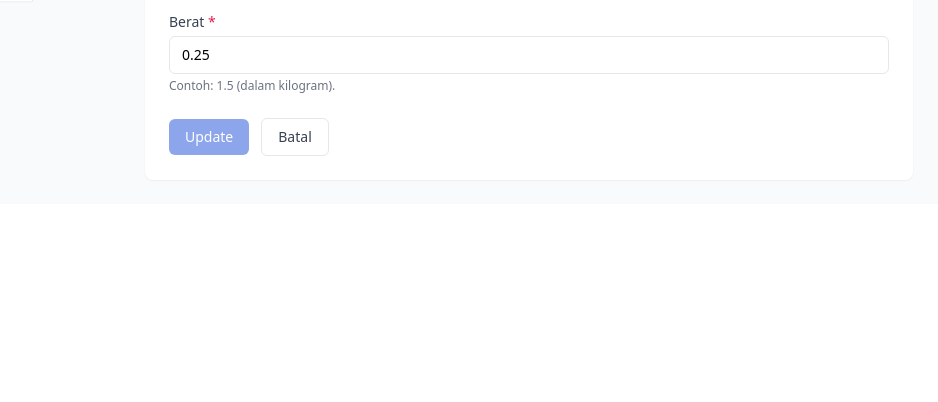
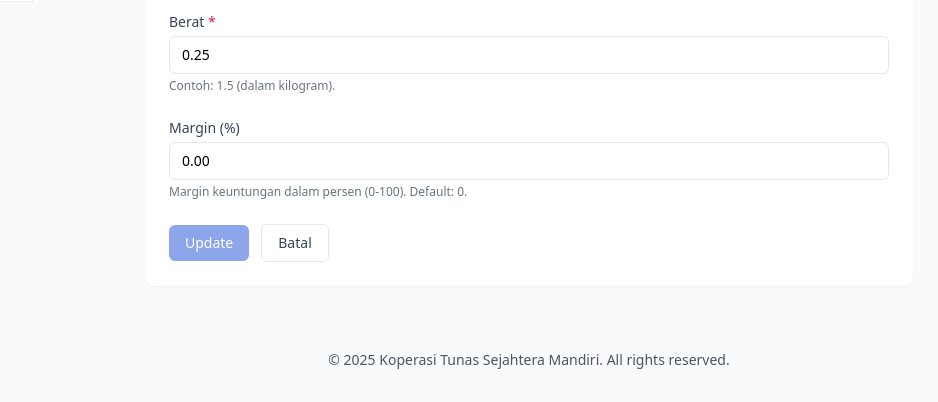
Before and after one commit to salsafds/toko-tsm, a Laravel app: page /data-barang/BRG0001/edit in a window 1280 px wide. Shown: the part 799-1201 px from the top of the page, without its empty margins (255-1193 px from the left). Before the commit the page ends 980 px from the top, so only its background shows below. Run offline with Laravel 12, Linux system fonts and the light colour scheme; a user stored in the database is signed in; data comes from the database, SQL or seed files in the repository; style sheets or scripts are compiled from the project's sources.

Commit message:
margin + retail WMA

```diff
--- a/app/Http/Controllers/Admin/BarangController.php
+++ b/app/Http/Controllers/Admin/BarangController.php
@@ -59,20 +59,20 @@
             ], 409);
         }
 
-    // Validasi
+        // Validasi (tambahkan validasi untuk margin)
         $request->validate([
             'nama_barang' => 'required|string|max:100',
             'id_kategori_barang' => 'required|exists:kategori_barang,id_kategori_barang',
             'id_supplier' => 'required|exists:supplier,id_supplier',
             'id_satuan' => 'required|exists:satuan,id_satuan',
             'berat' => 'required|numeric|min:0.01',
+            'margin' => 'nullable|numeric|min:0|max:100', // Tambahkan validasi margin (opsional, 0-100%)
         ]);
 
         // Buat ID otomatis
          $nextId = $this->generateNextId();
-
     // Simpan data
-    $barang = Barang::create([
+    Barang::create([
         'id_barang' => $nextId,
         'nama_barang' => $request->nama_barang,
         'id_kategori_barang' => $request->id_kategori_barang,
@@ -83,13 +83,11 @@
         'harga_beli' => 0,
         'stok' => 0,
         'retail' => 0,
+        'margin' => $request->margin ?? 0,
     ]);
-
-    return response()->json([
-        'success' => true,
-        'message' => 'Barang berhasil ditambahkan.',
-        'barang' => $barang
-    ]);
+    // Redirect ke index dengan success message
+    return redirect()->route('admin.data-barang.index')
+                    ->with('success', 'Barang berhasil ditambahkan.');
 }
 
     public function edit($id_barang)
@@ -108,7 +106,7 @@
      */
     public function update(Request $request, $id_barang)
 {
-        // Validasi hanya untuk atribut dasar
+    // Validasi tetap sama
     $request->validate([
         'nama_barang' => 'required|string|max:100',
         'id_kategori_barang' => 'required|exists:kategori_barang,id_kategori_barang',
@@ -116,7 +114,9 @@
         'id_satuan' => 'required|exists:satuan,id_satuan',
         'merk_barang' => 'nullable|string|max:100',
         'berat' => 'required|numeric|min:0.01',
+        'margin' => 'nullable|numeric|min:0|max:100',
     ], [
+        // Pesan error tetap sama
         'nama_barang.required' => 'Nama barang wajib diisi.',
         'nama_barang.string' => 'Nama barang harus berupa teks.',
         'nama_barang.max' => 'Nama barang tidak boleh lebih dari 100 karakter.',
@@ -131,10 +131,17 @@
         'berat.required' => 'Berat wajib diisi.',
         'berat.numeric' => 'Berat harus berupa angka.',
         'berat.min' => 'Berat harus lebih dari 0.',
+        'margin.numeric' => 'Margin harus berupa angka.',
+        'margin.min' => 'Margin minimal 0.',
+        'margin.max' => 'Margin maksimal 100.',
     ]);
 
     $barang = Barang::findOrFail($id_barang);
 
+    // Simpan margin lama untuk cek apakah berubah
+    $marginLama = $barang->margin ?? 0;
+
+    // Update data barang
     $barang->update([
         'nama_barang' => $request->nama_barang,
         'id_kategori_barang' => $request->id_kategori_barang,
@@ -142,16 +149,25 @@
         'id_satuan' => $request->id_satuan,
         'merk_barang' => $request->merk_barang ?: '',
         'berat' => $request->berat,
+        'margin' => $request->margin ?? 0,
+    ]);
 
+    // Jika margin berubah dan harga_beli > 0, hitung ulang harga retail
+    $marginBaru = $request->margin ?? 0;
+    if ($marginLama != $marginBaru && $barang->harga_beli > 0) {
+        $hargaRetailBaru = $barang->harga_beli * (1 + ($marginBaru / 100));
+        $barang->update([
+            'retail' => round($hargaRetailBaru, 2), // Bulatkan ke 2 desimal
         ]);
+    }
 
     return redirect()->route('admin.data-barang.index')
                     ->with('success', 'Data barang berhasil diperbarui.');
     }
 
+
     public function destroy($id_barang)
     {
-
         $barang = Barang::findOrFail($id_barang);
         $barang->delete();
 
@@ -167,6 +183,7 @@
         $nextNumber = $maxNum + 1;
         return 'BRG' . str_pad($nextNumber, 4, '0', STR_PAD_LEFT);
     }
+
     public function updateRetail($id_barang, $kuantitas_baru, $harga_beli_baru)
     {
         $barang = Barang::find($id_barang);
@@ -193,8 +210,8 @@
             ($stok_lama * $harga_beli_lama) + ($kuantitas_baru * $harga_beli_baru)
         ) / $stok_total;
 
-    // Misal: margin retail 30%
-    $margin = 0.30;
+        // Gunakan margin per barang dari database (bukan hardcoded 30%)
+        $margin = ($barang->margin ?? 0) / 100; // Bagi 100 karena disimpan sebagai persen
         $harga_retail_baru = $harga_beli_rata * (1 + $margin);
 
         // Update data barang
--- a/app/Models/Barang.php
+++ b/app/Models/Barang.php
@@ -25,6 +25,7 @@
         'harga_beli',
         'stok',
         'retail',
+        'margin',
     ];
 
     public function kategoriBarang() { return $this->belongsTo(KategoriBarang::class, 'id_kategori_barang'); }
--- a/resources/views/admin/data-barang/_form.blade.php
+++ b/resources/views/admin/data-barang/_form.blade.php
@@ -158,12 +158,35 @@
   @endif
 </div>
 
+{{-- Margin --}}
+<div class="grid grid-cols-1 gap-1">
+  <label for="margin" class="block text-sm font-medium text-gray-700">
+    Margin (%)
+  </label>
+  <input
+    id="margin"
+    name="margin"
+    type="number"
+    step="0.01"
+    min="0"
+    max="100"
+    value="{{ old('margin', $barang->margin ?? 0) }}"
+    class="w-full rounded-md border px-3 py-2 text-sm {{ $errors->has('margin') ? 'border-red-500 bg-red-50 focus:border-red-500 focus:ring-red-200' : 'border-gray-200 focus:border-blue-500 focus:ring-blue-100' }}"
+    placeholder="Masukkan margin dalam persen (contoh: 30.00)"
+  >
+  @if ($errors->has('margin'))
+    <p class="text-sm text-red-600 mt-1">{{ $errors->first('margin') }}</p>
+  @else
+    <p id="margin_error" class="text-sm text-red-600 mt-1 hidden"></p>
+    <p class="text-xs text-gray-500">Margin keuntungan dalam persen (0-100). Default: 0.</p>
+  @endif
+</div>
+
 {{-- Tombol --}}
 <div class="flex items-center gap-3">
   <button
     type="submit"
-      class="inline-flex items-center px-4 py-2 bg-blue-700 text-white text-sm rounded-md hover:bg-blue-800 {{ isset($isEdit) && $isEdit ? 'disabled:opacity-50' : '' }}"
-      {{ isset($isEdit) && $isEdit ? 'disabled' : '' }}
+    class="inline-flex items-center px-4 py-2 bg-blue-700 text-white text-sm rounded-md hover:bg-blue-800"
     id="submitButton"
   >
     @if(isset($barang))
--- a/resources/views/admin/data-barang/edit.blade.php
+++ b/resources/views/admin/data-barang/edit.blade.php
@@ -27,6 +27,7 @@
   const satuanSelect = document.querySelector('#id_satuan');
   const merkInput = document.querySelector('#merk_barang');
   const beratInput = document.querySelector('#berat');
+  const marginInput = document.querySelector('#margin');
   const submitButton = document.querySelector('#submitButton');
 
   const namaError = document.querySelector('#nama_barang_error');
@@ -35,18 +36,35 @@
   const satuanError = document.querySelector('#id_satuan_error');
   const merkError = document.querySelector('#merk_barang_error');
   const beratError = document.querySelector('#berat_error');
+  const marginError = document.querySelector('#margin_error');
 
   if (!form) return;
 
-  // Simpan nilai awal (hanya atribut dasar)
+  // Deteksi apakah mode edit (berdasarkan input _method PUT)
+  const isEdit = form.querySelector('input[name="_method"]')?.value === 'PUT';
+
+  // Fungsi untuk normalisasi nilai margin (ke number, default 0)
+  function normalizeMargin(value) {
+    const num = parseFloat(value || 0);
+    return isNaN(num) ? 0 : num;
+  }
+
+  // Simpan nilai awal (dengan normalisasi untuk margin)
   const initial = {
     nama: namaInput?.value.trim() || '',
     kategori: kategoriSelect?.value || '',
     supplier: supplierSelect?.value || '',
     satuan: satuanSelect?.value || '',
     merk: merkInput?.value.trim() || '',
-    berat: beratInput?.value.trim() || ''
+    berat: beratInput?.value.trim() || '',
+    margin: normalizeMargin(marginInput?.value) // Normalisasi ke number
   };
+
+  // Set tombol disabled default untuk mode edit
+  if (isEdit) {
+    submitButton.disabled = true;
+    submitButton.classList.add('opacity-50');
+  }
 
   function checkChanges() {
     const current = {
@@ -55,7 +73,8 @@
       supplier: supplierSelect?.value || '',
       satuan: satuanSelect?.value || '',
       merk: merkInput?.value.trim() || '',
-      berat: beratInput?.value.trim() || ''
+      berat: beratInput?.value.trim() || '',
+      margin: normalizeMargin(marginInput?.value) // Normalisasi ke number
     };
 
     const same = Object.keys(initial).every(k => initial[k] === current[k]);
@@ -68,20 +87,24 @@
     }
   }
 
-  [namaInput, kategoriSelect, supplierSelect, satuanSelect, merkInput, beratInput].forEach(el => {
+  // Event listener untuk mendeteksi perubahan (tambahkan 'blur' untuk input number)
+  [namaInput, kategoriSelect, supplierSelect, satuanSelect, merkInput, beratInput, marginInput].forEach(el => {
     if (!el) return;
     el.addEventListener('input', checkChanges);
     el.addEventListener('change', checkChanges);
+    if (el.type === 'number') {
+      el.addEventListener('blur', checkChanges); // Pastikan perubahan terdeteksi saat blur
+    }
   });
 
   form.addEventListener('submit', function (e) {
     e.preventDefault();
 
-    // Reset
-    [namaError, kategoriError, supplierError, satuanError, merkError, beratError].forEach(el => {
+    // Reset error
+    [namaError, kategoriError, supplierError, satuanError, merkError, beratError, marginError].forEach(el => {
       if (el) { el.textContent = ''; el.classList.add('hidden'); }
     });
-    [namaInput, kategoriSelect, supplierSelect, satuanSelect, merkInput, beratInput].forEach(el => {
+    [namaInput, kategoriSelect, supplierSelect, satuanSelect, merkInput, beratInput, marginInput].forEach(el => {
       if (el) el.classList.remove('border-red-500', 'bg-red-50');
     });
 
@@ -93,67 +116,26 @@
     const satuan = satuanSelect?.value || '';
     const merk = merkInput?.value.trim() || '';
     const berat = beratInput?.value.trim() || '';
+    const margin = marginInput?.value.trim() || '';
 
-    if (!nama) {
-      namaError.textContent = 'Nama barang wajib diisi.';
-      namaError.classList.remove('hidden');
-      namaInput.classList.add('border-red-500', 'bg-red-50');
-      hasError = true;
-    } else if (nama.length > 100) {
-      namaError.textContent = 'Nama barang tidak boleh lebih dari 100 karakter.';
-      namaError.classList.remove('hidden');
-      namaInput.classList.add('border-red-500', 'bg-red-50');
-      hasError = true;
-    }
+    // Validasi lainnya tetap sama...
 
-    if (!kategori) {
-      kategoriError.textContent = 'Kategori barang wajib dipilih.';
-      kategoriError.classList.remove('hidden');
-      kategoriSelect.classList.add('border-red-500', 'bg-red-50');
-      hasError = true;
-    }
-
-    if (!supplier) {
-      supplierError.textContent = 'Supplier wajib dipilih.';
-      supplierError.classList.remove('hidden');
-      supplierSelect.classList.add('border-red-500', 'bg-red-50');
-      hasError = true;
-    }
-
-    if (!satuan) {
-      satuanError.textContent = 'Satuan wajib dipilih.';
-      satuanError.classList.remove('hidden');
-      satuanSelect.classList.add('border-red-500', 'bg-red-50');
-      hasError = true;
-    }
-
-    if (merk && merk.length > 100) {
-      merkError.textContent = 'Merk barang tidak boleh lebih dari 100 karakter.';
-      merkError.classList.remove('hidden');
-      merkInput.classList.add('border-red-500', 'bg-red-50');
-      hasError = true;
-    }
-
-    if (!berat) {
-      beratError.textContent = 'Berat wajib diisi.';
-      beratError.classList.remove('hidden');
-      beratInput.classList.add('border-red-500', 'bg-red-50');
-      hasError = true;
-    } else if (parseFloat(berat) <= 0) {
-      beratError.textContent = 'Berat harus lebih dari 0.';
-      beratError.classList.remove('hidden');
-      beratInput.classList.add('border-red-500', 'bg-red-50');
+    // Validasi margin
+    if (margin && (parseFloat(margin) < 0 || parseFloat(margin) > 100)) {
+      marginError.textContent = 'Margin harus antara 0 dan 100.';
+      marginError.classList.remove('hidden');
+      marginInput.classList.add('border-red-500', 'bg-red-50');
       hasError = true;
     }
 
     if (hasError) return;
 
     // Konfirmasi
-    const isEdit = form.querySelector('input[name="_method"]')?.value === 'PUT';
     const message = isEdit ? 'Apakah Anda yakin ingin mengedit data barang ini?' : 'Apakah Anda yakin ingin menyimpan data barang ini?';
     if (confirm(message)) {
       form.submit();
     }
   });
 });
+</script>
 @endsection
--- a/resources/views/admin/data-barang/index.blade.php
+++ b/resources/views/admin/data-barang/index.blade.php
@@ -62,7 +62,8 @@
         <th class="w-24 sm:w-32 px-2 sm:px-4 py-2 sm:py-3 border-r">Stok</th>
         <th class="w-24 sm:w-32 px-2 sm:px-4 py-2 sm:py-3 border-r">Satuan</th>
         <th class="w-32 sm:w-40 px-2 sm:px-4 py-2 sm:py-3 border-r">Harga Retail</th>
-          <th class="w-32 sm:w-40 px-2 sm:px-4 py-2 sm:py-3">Harga Beli</th>
+        <th class="w-32 sm:w-40 px-2 sm:px-4 py-2 sm:py-3 border-r">Harga Beli</th>
+        <th class="w-24 sm:w-32 px-2 sm:px-4 py-2 sm:py-3 border-r">Margin (%)</th> <!-- Tambahkan ini -->
         <th class="w-32 sm:w-40 px-2 sm:px-4 py-2 sm:py-3">Aksi</th>
       </tr>
     </thead>
@@ -76,6 +77,7 @@
           <td class="px-2 sm:px-4 py-2 text-xs sm:text-sm text-gray-700 border-r">{{ $item->satuan->nama_satuan }}</td>
           <td class="px-2 sm:px-4 py-2 text-xs sm:text-sm text-gray-700 border-r">{{ number_format($item->retail, 0, ',', '.') }}</td>
           <td class="px-2 sm:px-4 py-2 text-xs sm:text-sm text-gray-700 border-r">{{ number_format($item->harga_beli, 0, ',', '.') }}</td>
+          <td class="px-2 sm:px-4 py-2 text-xs sm:text-sm text-gray-700 border-r">{{ $item->margin }}%</td> <!-- Tambahkan ini -->
           <td class="px-2 sm:px-4 py-2 text-center">
             <div class="flex justify-center items-center gap-2 sm:gap-3">
               <a href="{{ route('admin.data-barang.edit', $item->id_barang) }}"
@@ -96,7 +98,7 @@
         </tr>
       @empty
         <tr>
-            <td colspan="8" class="px-4 py-6 sm:py-8 text-center text-xs sm:text-sm text-gray-500">
+          <td colspan="9" class="px-4 py-6 sm:py-8 text-center text-xs sm:text-sm text-gray-500"> <!-- Update colspan dari 8 ke 9 -->
             Tidak ada data barang.
           </td>
         </tr>
```
Also changed, not shown: app/Http/Controllers/Admin/PembelianController.php (+6 -9 lines), resources/views/admin/data-barang/create.blade.php (+14 -53 lines), resources/views/admin/pembelian/_form.blade.php (+36 -0 lines), database/migrations/2025_10_15_041626_create_barang_table.php. Lines whose indentation alone changed are shown as unchanged.
